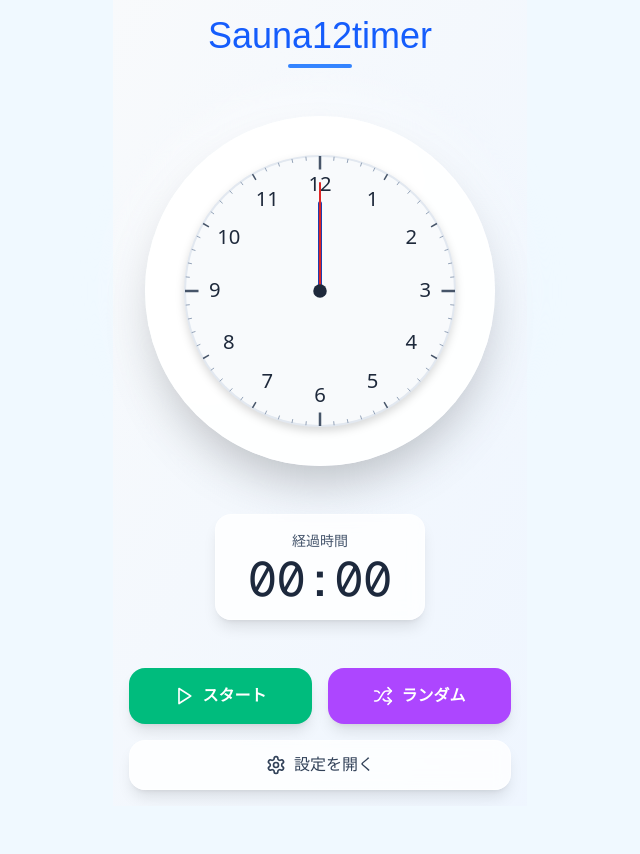
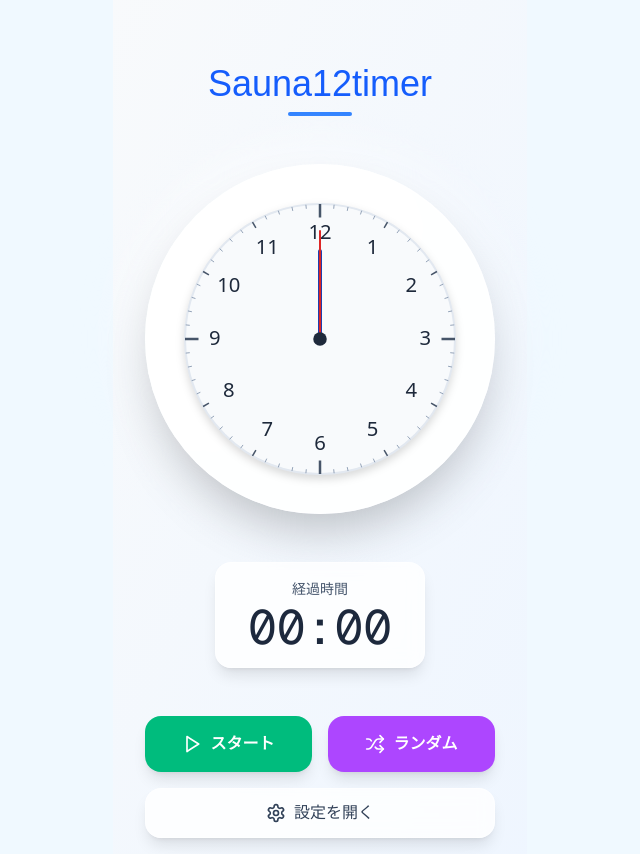
Before and after one commit to sea-wrote/soku-shuchu-timer, a Next.js app: page / in a window 1280 px wide. Shown: the whole page, without its empty margins (320-960 px from the left). Before the commit the page ends 806 px from the top, so only its background shows below. Built offline with nearby package versions, Linux system fonts and the light colour scheme.

Commit message:
画面上の余白を調整

```diff
--- a/src/app/components/SokuShuchu.tsx
+++ b/src/app/components/SokuShuchu.tsx
@@ -324,7 +324,7 @@ const SokuShuchu: React.FC<SokuShuchuProps> = () => {
   return (
     <div className="flex flex-col items-center justify-center min-h-screen bg-gradient-to-br from-slate-50 to-blue-50 p-4">
       {/* Enhanced Header */}
-      <div className="text-center mb-8">
+      <div className="text-center mb-8 pt-12">
         <h1 className="text-4xl text-blue-600 mb-2">
           Sauna12timer
         </h1>
@@ -362,7 +362,7 @@ const SokuShuchu: React.FC<SokuShuchuProps> = () => {
       )}
 
       {/* Enhanced Controls */}
-      <div className="flex flex-col items-center mt-4 w-full max-w-sm space-y-4">
+      <div className="flex flex-col items-center mt-4 w-full max-w-sm space-y-4 px-4">
         {/* Main Control Buttons */}
         <div className="grid grid-cols-2 gap-4 w-full">
           {!hasStarted ? (
```
